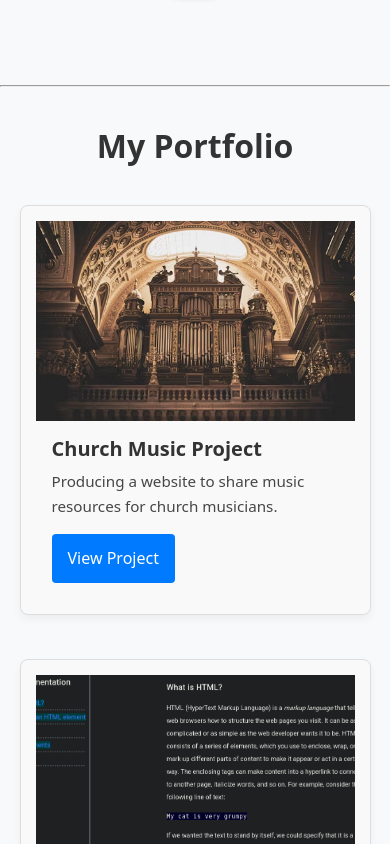
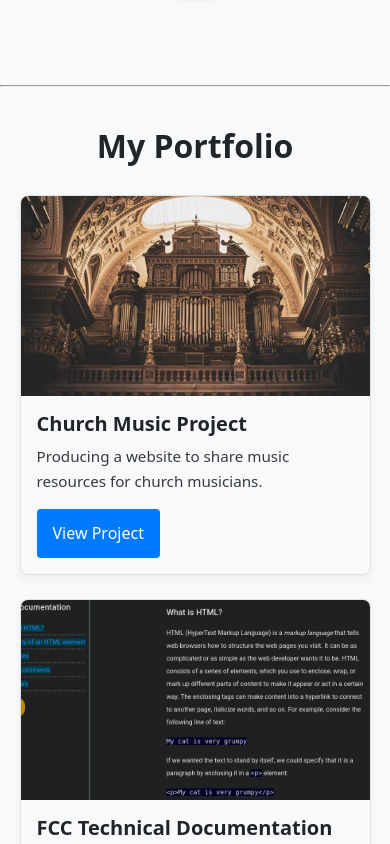
Before and after one commit to renners7777/CRportfolio, a React (Vite) app: page / in a window 390 px wide. Shown: the part 1360-2204 px from the top of the page. Built offline with nearby package versions, Linux system fonts and the light colour scheme; no server answers.

Commit message:
Refactor App.css and Contact.css to enhance styling consistency using CSS variables, improve responsiveness, and streamline transitions

```diff
--- a/src/styles/css/App.css
+++ b/src/styles/css/App.css
@@ -1,134 +1,77 @@
 /* --- CSS Variable Definitions --- */
 :root {
-  /* Default (Light Mode or Base) */
-  --background-color: #ffffff;
-  --text-color: #333333;
-  --primary-color: #007bff;
-  --secondary-color: #0056b3;
-  --header-background: #282c34;
-  --header-text-color: #ffffff;
-  --footer-background: #282c34;
-  --footer-text-color: #ffffff;
-  --card-border: #ddd;
-  --skill-background: #f0f0f0;
-  --skill-text-color: #333333;
+  /* Default (Light Mode) */
+  --background-color: #ffffff;        /* Light background */
+  --text-color: #212529;            /* Dark text */
+  --primary-color: #007bff;         /* Primary action color */
+  --secondary-color: #0056b3;       /* Primary hover */
+  --card-background: #f8f9fa;        /* Slightly off-white card */
+  --card-border: #dee2e6;          /* Light border */
+  --input-background: #ffffff;       /* White input */
+  --input-border: #ced4da;          /* Standard input border */
   --link-color: var(--primary-color);
   --link-hover-color: var(--secondary-color);
-  /* Define other variables used in dark mode if needed */
-  --card-background: #f9f9f9; /* Example */
-  --input-background: #ffffff; /* Example */
-  --input-border: #ccc; /* Example */
+  /* Add any other specific light-mode colors */
+  --header-background: #343a40;       /* Example dark header */
+  --header-text-color: #ffffff;      /* Example light header text */
+  --footer-background: #343a40;       /* Example dark footer */
+  --footer-text-color: #ffffff;      /* Example light footer text */
+  --skill-background: #e9ecef;        /* Light skill tag */
+  --skill-text-color: #495057;       /* Darker skill text */
 }
 
-/* Use media query for system preference */
+/* Dark Mode Overrides */
 @media (prefers-color-scheme: dark) {
-  /* Dark Mode Overrides */
-  :root { /* Apply overrides to :root within the media query */
-    --background-color: #1a1a1a;
-    --text-color: #e0e0e0;
-    --primary-color: #4dabf7;
-    --secondary-color: #1e88e5;
-    --header-background: #1f1f1f;
+  :root {
+    --background-color: #121212;        /* Very dark background */
+    --text-color: #e0e0e0;            /* Light text */
+    --primary-color: #4dabf7;         /* Lighter blue */
+    --secondary-color: #1e88e5;       /* Darker blue hover */
+    --card-background: #1e1e1e;        /* Dark card */
+    --card-border: #444444;          /* Dark border */
+    --input-background: #2c2c2c;       /* Dark input */
+    --input-border: #555555;          /* Dark input border */
+    --link-color: var(--primary-color);
+    --link-hover-color: #8ccfff;      /* Lighter hover */
+    /* Add any other specific dark-mode colors */
+    --header-background: #1c1c1c;       /* Even darker header */
     --header-text-color: #e0e0e0;
-    --footer-background: #1f1f1f;
+    --footer-background: #1c1c1c;       /* Even darker footer */
     --footer-text-color: #e0e0e0;
-    --card-border: #444444;
-    --skill-background: #3a3a3a;
-    --skill-text-color: #e0e0e0;
-    --link-color: var(--primary-color);
-    --link-hover-color: #8ccfff;
-    /* Define dark mode versions of other variables */
-    --card-background: #2a2a2a; /* Example */
-    --input-background: #333333; /* Example */
-    --input-border: #555555; /* Example */
+    --skill-background: #3a3a3a;        /* Dark skill tag */
+    --skill-text-color: #e0e0e0;       /* Light skill text */
   }
 }
 /* --- End Variable Definitions --- */
 
-
+/* --- Base Styles --- */
 body {
     margin: 0;
     font-family: -apple-system, BlinkMacSystemFont, 'Segoe UI', Roboto, 'Helvetica Neue', Arial, sans-serif;
     -webkit-font-smoothing: antialiased;
     -moz-osx-font-smoothing: grayscale;
-    background-color: var(--background-color); /* Use variable */
-    color: var(--text-color); /* Use variable */
-    transition: background-color 0.3s ease, color 0.3s ease; /* Smooth theme transition */
+    background-color: var(--background-color);
+    color: var(--text-color);
+    transition: background-color 0.2s ease, color 0.2s ease;
 }
 
 h1, h2, h3, h4, h5, h6 {
-    margin: 0;
+    margin: 0; /* Reset margin if needed */
     color: var(--text-color); /* Ensure headings use text color */
+}
+
+p {
+   color: var(--text-color); /* Ensure paragraphs use text color */
+   line-height: 1.6; /* Example line height */
 }
 
 a {
     text-decoration: none;
-    color: var(--link-color); /* Use variable */
+    color: var(--link-color);
     transition: color 0.2s ease;
 }
 a:hover {
-    color: var(--link-hover-color); /* Use variable */
+    color: var(--link-hover-color);
 }
 
-
-.container {
-    max-width: 1200px;
-    margin: 0 auto;
-    padding: 20px;
-}
-
-.header {
-    background-color: var(--header-background); /* Use variable */
-    padding: 20px;
-    color: var(--header-text-color); /* Use variable */
-    text-align: center;
-    transition: background-color 0.3s ease, color 0.3s ease; /* Smooth theme transition */
-}
-
-.footer {
-    background-color: var(--footer-background); /* Use variable */
-    padding: 10px;
-    color: var(--footer-text-color); /* Use variable */
-    text-align: center;
-    margin-top: auto; /* Helps push footer down if content is short */
-    transition: background-color 0.3s ease, color 0.3s ease; /* Smooth theme transition */
-}
-
-/* Note: Consider moving portfolio-item styles to PortfolioPage.css and scoping them */
-.portfolio-item {
-    border: 1px solid var(--card-border); /* Use variable */
-    border-radius: 5px;
-    padding: 15px;
-    margin: 10px 0;
-    /* background-color: var(--card-background); /* Add if needed, define --card-background */
-    transition: border-color 0.3s ease; /* Smooth theme transition */
-}
-
-.skills {
-    display: flex;
-    flex-wrap: wrap;
-    justify-content: center; /* Center skills */
-    gap: 10px; /* Add gap between skills */
-    padding: 20px 0; /* Add some padding around the skills area */
-}
-
-.skill {
-    background-color: var(--skill-background); /* Use variable */
-    color: var(--skill-text-color); /* Use variable */
-    border-radius: 5px;
-    padding: 10px 15px; /* Adjusted padding */
-    /* margin: 5px; /* Replaced by gap in .skills */
-    font-size: 0.9rem;
-    transition: background-color 0.3s ease, color 0.3s ease; /* Smooth theme transition */
-}
-
-/* Ensure main content area allows footer to be pushed down */
-.app {
-  display: flex;
-  flex-direction: column;
-  min-height: 100vh;
-}
-
-main {
-  flex-grow: 1; /* Allows main content to expand */
-}
+/* ... other general styles in App.css using variables ... */
```
Also changed, not shown: src/styles/css/Contact.css (+66 -108 lines).
